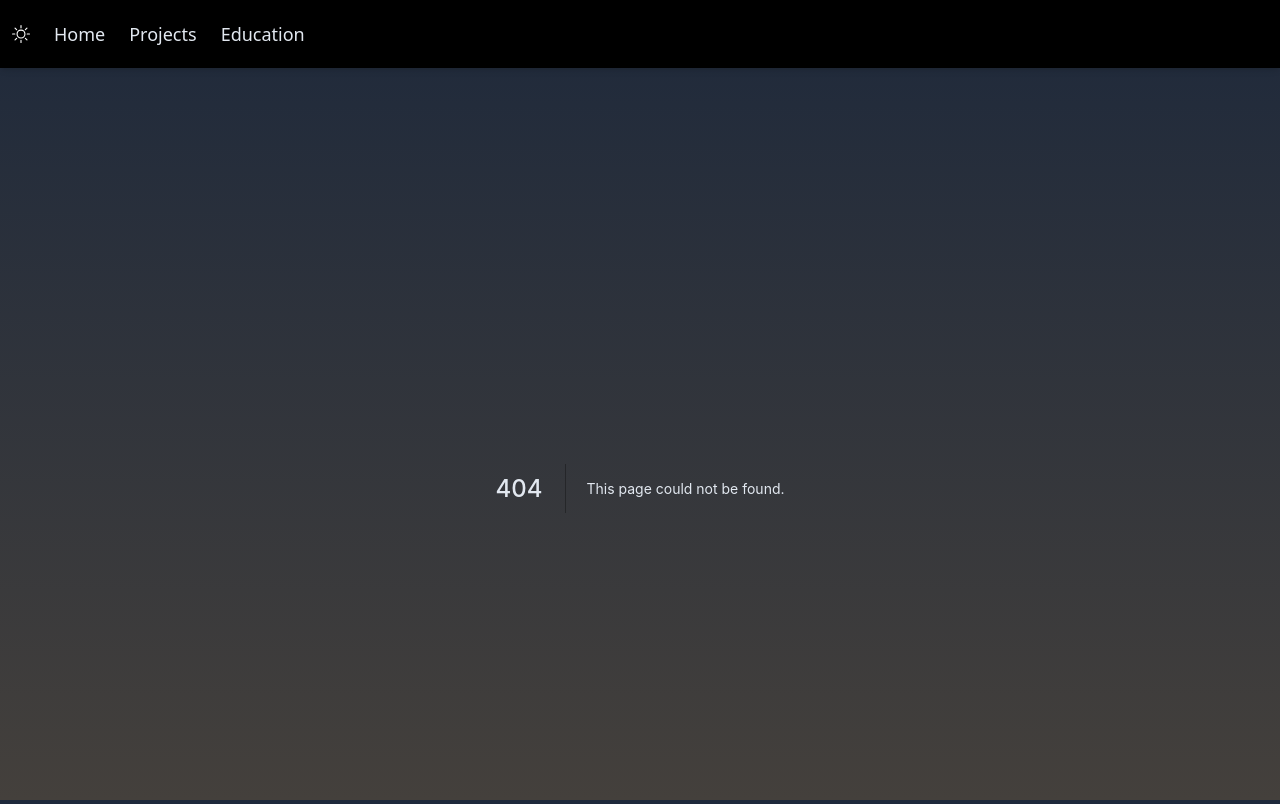
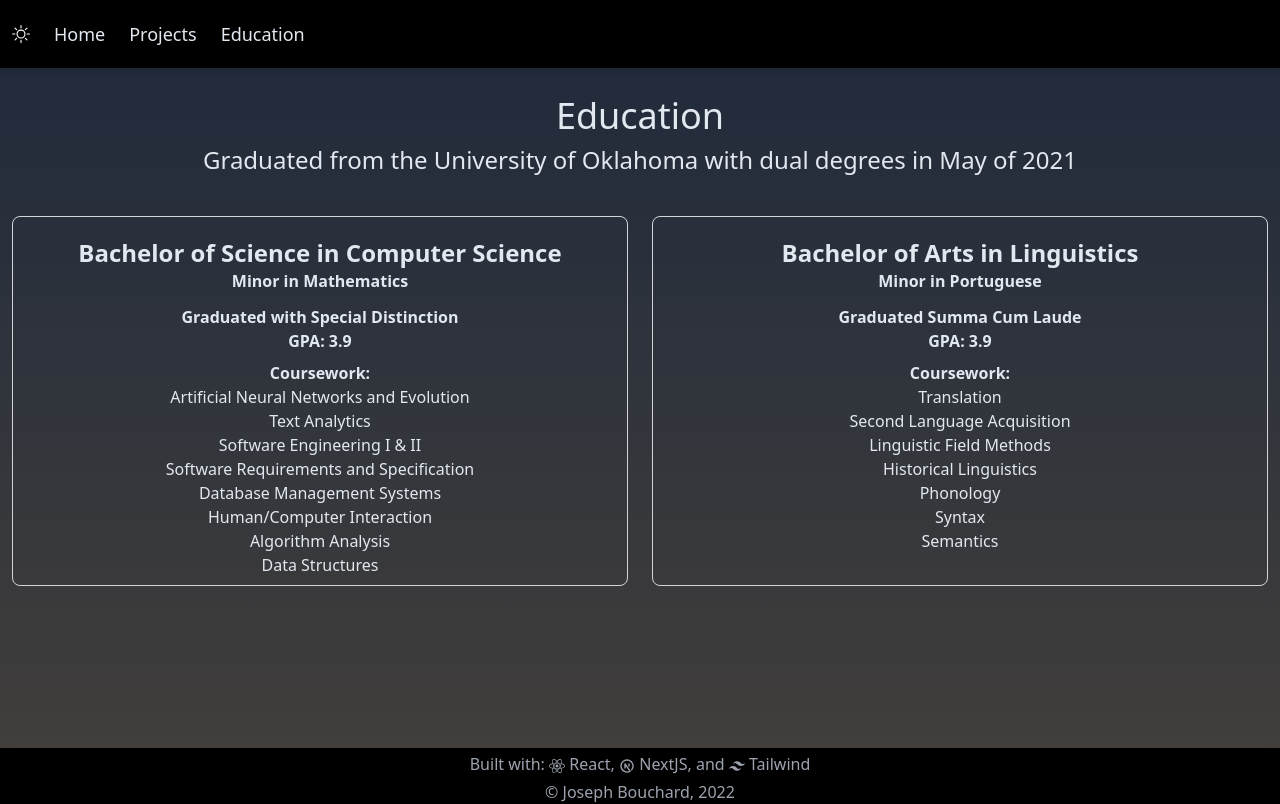
Before and after one commit to JoeBouchard/nextjs-portfolio, a Next.js app: page /education in a window 1280 px wide. Before the commit this address had no page. Shown: the top 804 px of the page. Built offline with nearby package versions, Linux system fonts and the light colour scheme.

Commit message:
Added education page

```diff
--- a/components/Footer.js
+++ b/components/Footer.js
@@ -4,8 +4,8 @@ import { SiTailwindcss as Tailwind, SiVercel as Vercel } from "react-icons/si";
 
 const Footer = () => {
   return (
-    <footer className="flex flex-grow text-zinc-600 dark:text-gray-400 mt-5">
-      <nav className="text-md bg-white dark:bg-black p-1 shadow-md w-full h-fill bottom-0 text-center mt-0">
+    <footer className="flex flex-grow text-zinc-600 dark:text-gray-400 mt-5 h-fill">
+      <nav className="text-md bg-white dark:bg-black p-1 shadow-md w-full bottom-0 text-center mt-0">
         <h3 className="text-center ">
           Built with:{"  "}
           <FaReact className="inline" /> React, <Next className="inline" />{" "}
--- a/pages/_app.js
+++ b/pages/_app.js
@@ -12,9 +12,14 @@ const MyApp = ({ Component, pageProps }) => {
         from-slate-300 to-stone-300
         dark:from-slate-800 dark:to-stone-700
         text-zinc-600 dark:text-slate-200`}
+      style={{
+        height: "100%",
+      }}
     >
       <Header />
-      <Component {...pageProps} />
+      <div style={{ minHeight: "80vh" }}>
+        <Component {...pageProps} />
+      </div>
       <Footer />
     </div>
   );
--- /dev/null
+++ b/pages/education.js
@@ -0,0 +1,50 @@
+const Education = () => {
+  return (
+    <div className="text-center">
+      <h2 className="text-4xl my-2">Education</h2>
+      <h2 className="text-2xl">
+        Graduated from the University of Oklahoma with dual degrees in May of
+        2021
+      </h2>
+      <div className="grid grid-cols-2 mt-10">
+        <div className="font-bold mx-3 p-2 border rounded-lg grow border-zinc-700 dark:border-zinc-300 border-3 ">
+          <h3 className="text-2xl mt-3">
+            Bachelor of Science in Computer Science
+          </h3>
+          <div>Minor in Mathematics</div>
+          <div className="mt-3">Graduated with Special Distinction</div>
+          <div className="mb-2">GPA: 3.9</div>
+          <div className="mt-2">Coursework:</div>
+          <ul className="font-normal">
+            <li>Artificial Neural Networks and Evolution</li>
+            <li>Text Analytics</li>
+            <li>Software Engineering I & II</li>
+            <li>Software Requirements and Specification</li>
+            <li>Database Management Systems</li>
+            <li>Human/Computer Interaction</li>
+            <li>Algorithm Analysis</li>
+            <li>Data Structures</li>
+          </ul>
+        </div>
+        <div className="font-bold mx-3 p-2 border rounded-lg grow border-zinc-700 dark:border-zinc-300 border-3 ">
+          <h3 className="text-2xl mt-3">Bachelor of Arts in Linguistics</h3>
+          <div>Minor in Portuguese</div>
+          <div className="mt-3">Graduated Summa Cum Laude</div>
+          <div className="mb-2">GPA: 3.9</div>
+          <div className="mt-2">Coursework:</div>
+          <ul className="font-normal">
+            <li>Translation</li>
+            <li>Second Language Acquisition</li>
+            <li>Linguistic Field Methods</li>
+            <li>Historical Linguistics</li>
+            <li>Phonology</li>
+            <li>Syntax</li>
+            <li>Semantics</li>
+          </ul>
+        </div>
+      </div>
+    </div>
+  );
+};
+
+export default Education;
--- a/pages/index.js
+++ b/pages/index.js
@@ -14,7 +14,6 @@ import {
   SiMysql as Mysql,
 } from "react-icons/si";
 import Badge from "../components/Badge";
-import Py from "../public/images/python.svg";
 
 const Home = () => {
   const [gitInfo, setGitInfo] = useState({
@@ -48,7 +47,7 @@ const Home = () => {
         <h3 className="animate-fadeUp w-full mx-auto text-md text-center my-8 flex flex-wrap items-center">
           <a className="flex-auto" href="https://github.com/JoeBouchard">
             <Badge>
-              <Git className="text-3xl mr-2 inline text-black" />
+              <Git className="text-3xl mr-2 inline text-black bg-slate-100 rounded-full" />
               @JoeBouchard
             </Badge>
           </a>
--- a/styles/globals.css
+++ b/styles/globals.css
@@ -1,3 +1,8 @@
 @tailwind base;
 @tailwind components;
 @tailwind utilities;
+
+#__next, body, html {
+    height: fit-content;
+    min-height: 100vh;
+}
```
